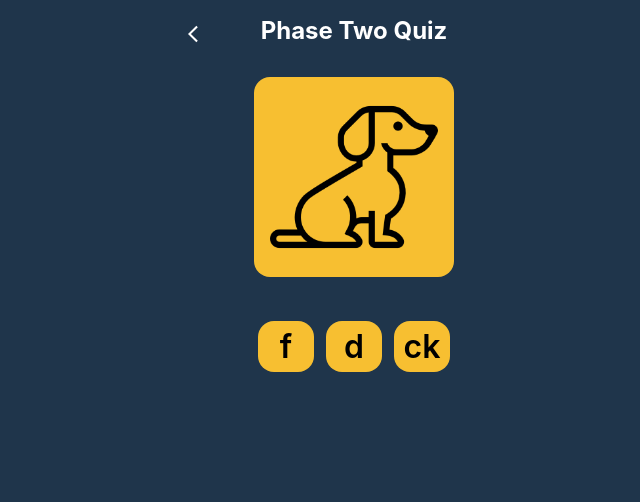
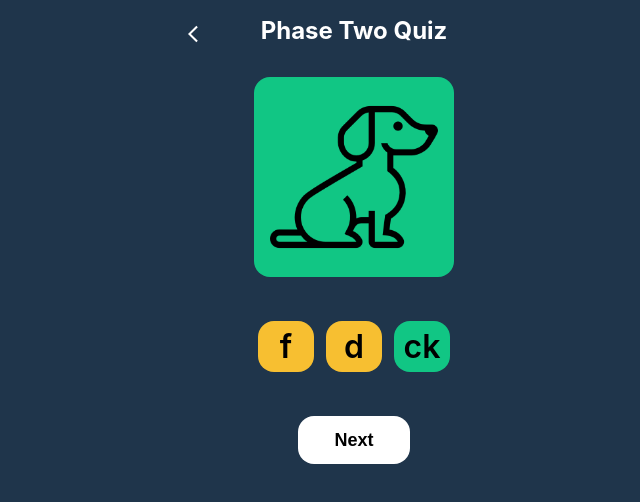
Before and after one commit to hellodeborahuk/buzzphonics, a React (Create React App) app: page /phaseTwoQuiz in a window 1280 px wide. Shown: the top 502 px of the page, without its empty margins (286-926 px from the left). Built offline with nearby package versions, Linux system fonts and the light colour scheme.

Commit message:
Made randomEl a function

```diff
--- a/src/App.css
+++ b/src/App.css
@@ -156,3 +156,18 @@ footer {
   gap: 0.75em;
   width: 200px;
 }
+
+.next-btn {
+  background-color: white;
+  padding: 0.75em 2em;
+  border: none;
+  border-radius: 16px;
+  font-weight: 600;
+  font-size: 1.125rem;
+  transition: all .2s ease-in-out;
+}
+
+.next-btn:hover {
+  transform: scale(1.1);
+  cursor: pointer;
+}
--- a/src/components/PhaseTwoQuiz.js
+++ b/src/components/PhaseTwoQuiz.js
@@ -2,6 +2,7 @@ import { MdArrowBackIosNew } from "react-icons/md"
 import { Link } from "react-router-dom"
 
 const PhaseTwoQuiz= () => {
+
 
     const quizQuestions = [
         {
@@ -12,10 +13,9 @@ const PhaseTwoQuiz= () => {
             b: "d",
             c: "ck",
             answer: "d"
-        },
+        }
     ]
     const alternatingColor = ["var(--pink)", "var(--green)", "var(--yellow)", "var(--blue)", "var(--light-blue)", "var(--purple)"]
-    const randomElement = {backgroundColor: alternatingColor[Math.floor(Math.random() * alternatingColor.length)]}
 
     return (
         <section>
@@ -24,18 +24,34 @@ const PhaseTwoQuiz= () => {
                 <h1>Phase Two Quiz</h1>
             </header>
             <div className="quiz-container">
-                <div className="quiz-image-container" style={randomElement}><img className="quiz-image" src={`../images/${quizQuestions[0].image}.png`} alt={quizQuestions.alt} /></div>
-                <div className="quiz-options">
-                    <div className="sound" style={randomElement}>
-                        <p>{quizQuestions[0].a}</p>
-                    </div>
-                    <div className="sound" style={randomElement}>
-                        <p>{quizQuestions[0].b}</p>
-                    </div>
-                    <div className="sound" style={randomElement}>
-                        <p>{quizQuestions[0].c}</p>
-                    </div>
-                </div>
+                {
+                    quizQuestions.map((quizQuestion, index) => {
+                        const randomElement = () => {
+                            return {backgroundColor: alternatingColor[Math.floor(Math.random() * alternatingColor.length)]}
+                        }
+                        return (
+                            <>
+                                <div className="quiz-image-container" style={randomElement()}>
+                                    <img className="quiz-image" src={`../images/${quizQuestion.image}.png`} alt={quizQuestion.alt} />
+                                    </div>
+                                    <div className="quiz-options">
+                                    <div className="sound" style={randomElement()}>
+                                        <p>{quizQuestion.a}</p>
+                                    </div>
+                                    <div className="sound" style={randomElement()}>
+                                        <p>{quizQuestion.b}</p>
+                                    </div>
+                                    <div className="sound" style={randomElement()}>
+                                        <p>{quizQuestion.c}</p>
+                                    </div>
+                                </div>
+                                <button className="next-btn">Next</button>
+                             </>
+                       )
+                    })
+
+                }
+
             </div>
         </section>
     );
```
